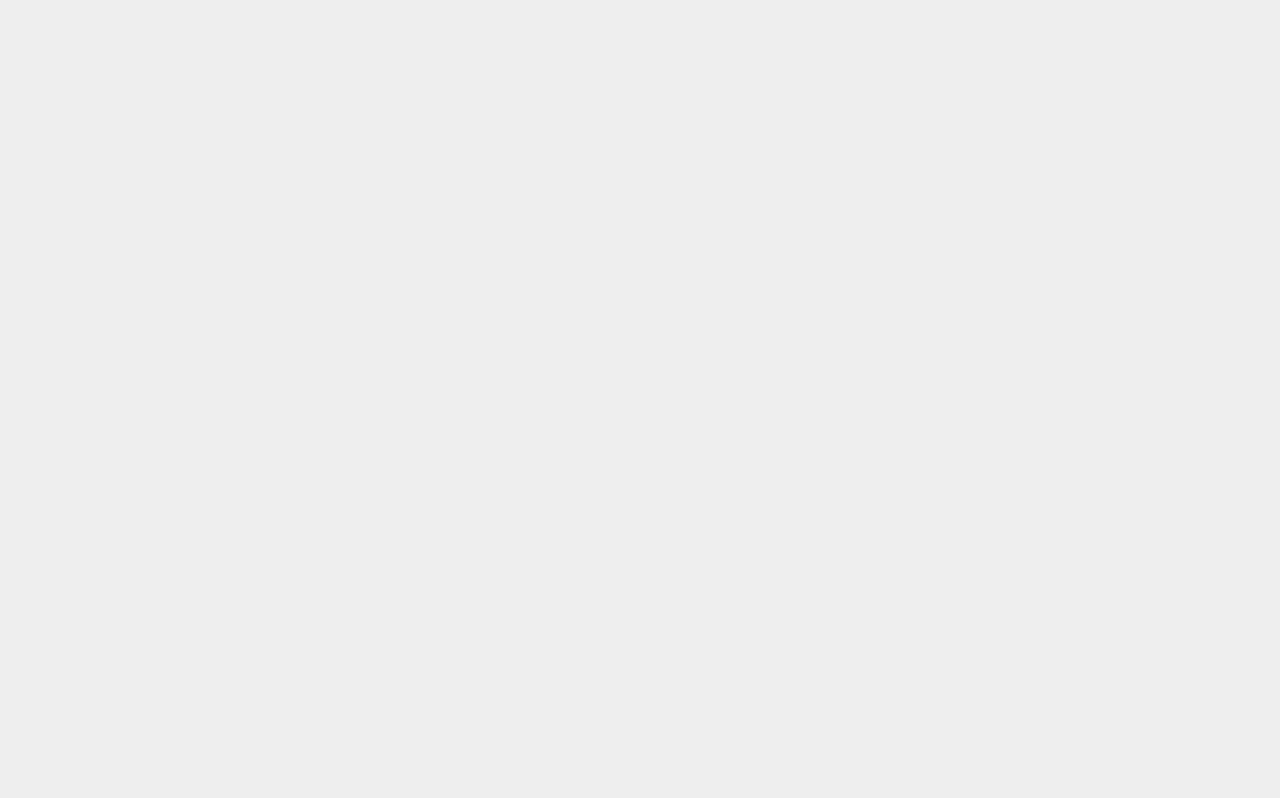
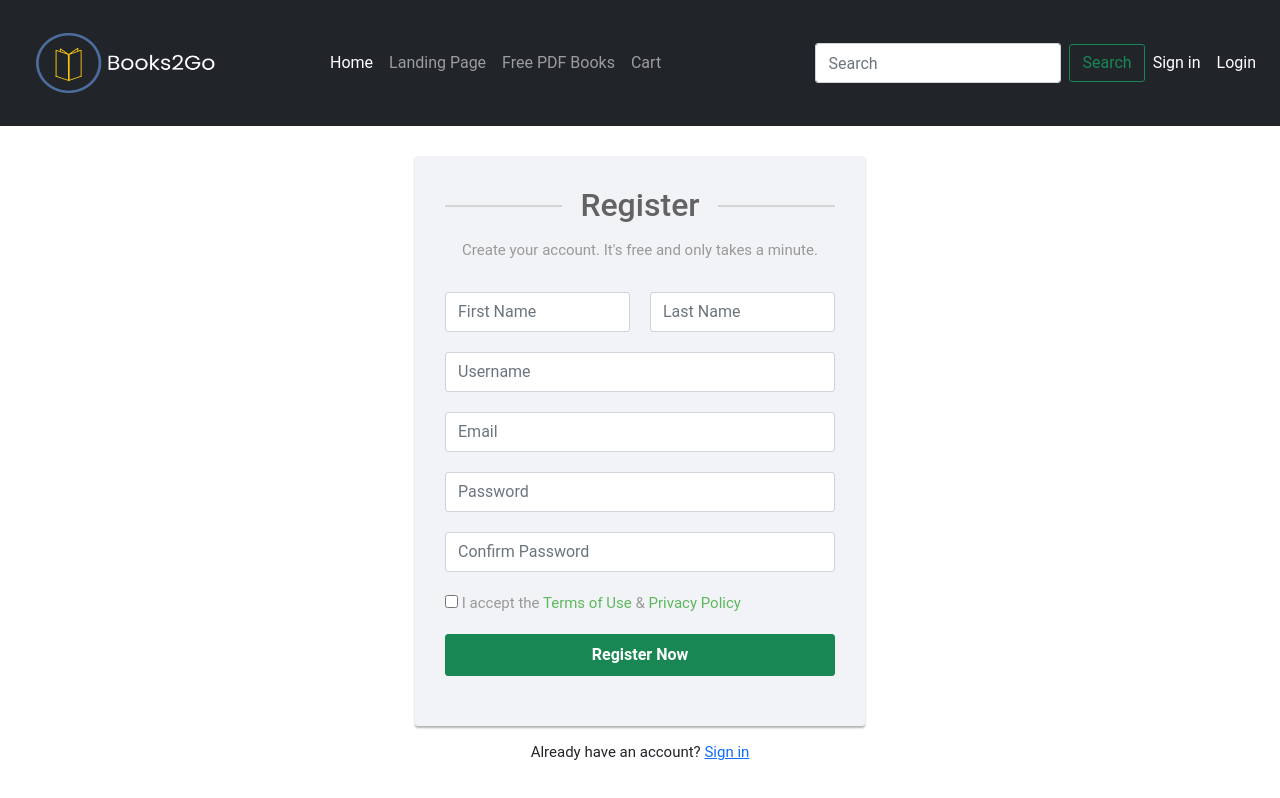
Before and after one commit to e-commerce-cse-442/Books2Go, a React (Create React App) app: page /signup in a window 1280 px wide. Built offline with nearby package versions, Linux system fonts and the light colour scheme.

Commit message:
route to login when you signup and route to home page when you login#71

```diff
--- a/src/App.css
+++ b/src/App.css
@@ -1,30 +1,22 @@
-.searchbar {
-  margin-left: 15%;
-  margin-bottom: 500px;
-  width: 450px;
-}
 .cont {
   background-image: url(./images/book-image.jpeg);
   background-position: center;
   background-size: cover;
   background-repeat: no-repeat;
 }
-
-.header {
-  color: azure;
-  text-align: center;
+.searchbar {
+  margin: 0 auto;
+  display: block;
+  margin-bottom: 200px;
+  margin-top: 40px;
+  width: 450px;
 }
 
-.logo {
-  cursor: pointer;
-  margin: 20px;
-  width: 250px;
-  height: 60px;
-}
+
 
 .adv1 {
-  margin-left: 60%;
-  margin-top: 100px;
+  text-align: center;
+  margin-top: 200px;
   margin-bottom: 40px;
   color: aliceblue;
   font-size: 45px;
@@ -32,12 +24,13 @@
 }
 
 .adv2 {
-  margin-left: 60.3%;
+  margin-top: 40px;
+  text-align: center;
   color: aliceblue;
   font-size: 30px;
   font-weight: bold;
 }
 
-.body {
-  background-color: #f6f7f9;
+.copyright {
+  color: aliceblue;
 }
--- a/src/App.js
+++ b/src/App.js
@@ -1,21 +1,17 @@
 import React from "react";
 import Product from "./components/Product";
-import Button from "./components/Button";
 import "./App.css";
 import "bootstrap/dist/css/bootstrap.min.css";
-import logo from "./images/Logo.png";
-import { Link } from "react-router-dom";
+import Navbar from "./components/Navbar";
 
 function HomeBackground() {
   return (
     <div className="cont">
-      <Link to='/home'>
-        <img class="logo" src={logo} alt="Logo" />
-      </Link>
+      <Navbar />
       <h1 class="adv1"> Your Story Begins Here </h1>
       <h2 class="adv2"> Shop our collection of Books </h2>
       <SearchBar />
-      <Button />
+      <p class = "copyright">&copy; books2go</p>
     </div>
   );
 }
--- a/src/Routing.js
+++ b/src/Routing.js
@@ -2,6 +2,9 @@ import React from 'react';
 import { BrowserRouter as Router, Switch, Route, Link } from "react-router-dom";
 import App from "./App";
 import Home from "./components/Home";
+import Login from "./components/Login";
+import Signup from "./components/Signup";
+
 
 function Routing() {
     return (
@@ -10,6 +13,8 @@ function Routing() {
                 <Switch>
                     <Route path = "/" exact component={App} />
                     <Route path = "/home" component={Home} />
+                    <Route path = "/login" component={Login} />
+                    <Route path = "/signup" component={Signup} />
                 </Switch>
             </div>
         </Router>
--- a/src/components/Home.js
+++ b/src/components/Home.js
@@ -1,6 +1,6 @@
 import React from "react";
 import Marketplace from "./Marketplace";
-import Navbar from "./Navbar";
+import Navbar from "./Navbar"
 
 
 
--- a/src/components/Login.js
+++ b/src/components/Login.js
@@ -2,6 +2,8 @@ import React from "react";
 import { useState } from "react";
 import "./Signup.css";
 import {useHistory} from 'react-router-dom';
+import Navbar from "./Navbar";
+import { Link } from "react-router-dom";
 
 function Login() {
   const [username, setUsername] = useState("");
@@ -35,6 +37,7 @@ function Login() {
 
   return (
     <div>
+      <Navbar />
       <body>
         <div class="signup-form">
           <form onSubmit={handleLogin}>
@@ -72,7 +75,7 @@ function Login() {
             </div>
           </form>
           <div class="text-center">
-            Don't have account yet? <a href="#">Create an account</a>
+            Don't have account yet? <Link to="/signup">Create an account</Link>
           </div>
         </div>
       </body>
--- /dev/null
+++ b/src/components/Navbar.css
@@ -0,0 +1,7 @@
+
+.logo {
+    cursor: pointer;
+    margin: 20px;
+    width: 250px;
+    height: 60px;
+  }
--- a/src/components/Navbar.js
+++ b/src/components/Navbar.js
@@ -1,5 +1,6 @@
 import React from "react";
 import logo from "../images/Logo.png";
+import "./Navbar.css";
 import { Link } from "react-router-dom";
 
 
@@ -8,7 +9,7 @@ function Navbar() {
     <div>
       <nav class="navbar navbar-expand-lg navbar-dark bg-dark">
         <a class="navbar-brand" href="#">
-          <Link to="/">
+          <Link to="/home">
             <img class="logo" src={logo} alt="Logo" />
           </Link>
         </a>
@@ -27,18 +28,18 @@ function Navbar() {
         <div class="collapse navbar-collapse" id="navbarTogglerDemo02">
           <ul class="navbar-nav mr-auto mt-2 mt-lg-0">
             <li class="nav-item active">
-              <a class="nav-link" href="#">
+              <Link to="/home" class="nav-link" href="#">
                 Home <span class="sr-only">(current)</span>
-              </a>
+              </Link>
+            </li>
+            <li class="nav-item">
+              <Link to = "/" class="nav-link" href="#">
+                  Landing Page
+              </Link>
             </li>
             <li class="nav-item">
               <a class="nav-link" href="#">
-                Hottest Deals
-              </a>
-            </li>
-            <li class="nav-item">
-              <a class="nav-link" href="#">
-                Free Book PDF
+                Free PDF Books
               </a>
             </li>
             <li class="nav-item">
@@ -56,6 +57,18 @@ function Navbar() {
             <button class="btn btn-outline-success my-2 my-sm-0" type="submit">
               Search
             </button>
+            <ul class="navbar-nav mr-auto mt-2 mt-lg-0">
+            <li class="nav-item active">
+              <Link to="/signup" class="nav-link" href="#">
+                Sign in
+              </Link>
+            </li>
+            <li class="nav-item active">
+              <Link to="/login" class="nav-link" href="#">
+                Login
+              </Link>
+            </li>
+          </ul>
           </form>
         </div>
       </nav>
--- a/src/components/Popup.css
+++ b/src/components/Popup.css
@@ -15,7 +15,7 @@
   padding: 40px;
   width: 100%;
   max-width: 900px;
-  background-color:  black;
+  background-color:  #ffffff;
 }
 
 .popup-inner .close-btn {
--- a/src/components/Signup.css
+++ b/src/components/Signup.css
@@ -77,7 +77,7 @@ body {
   padding-left: 10px;
 }
 .signup-form a {
-  color: #fff;
+  color: balck;
   text-decoration: underline;
 }
 .signup-form a:hover {
--- a/src/components/Signup.js
+++ b/src/components/Signup.js
@@ -1,17 +1,19 @@
 import React from "react";
 import "./Signup.css";
 import { useState } from "react";
+import Navbar from "./Navbar";
+import {useHistory} from 'react-router-dom';
+import { Link } from "react-router-dom";
 
 
 
 function Signup() {
-  const [LoginPopup, setLoginPopup] = useState(false);
-  const [SignUpPopup, setSignUpPopup] = useState(false);
   const [username, setUsername] = useState("");
   const [password, setPassword] = useState("");
   const [email, setEmail] = useState("");
   const [firstName, setFirstName] = useState("");
   const [lastName, setLastName] = useState("");
+  const history = useHistory();
   const handleSignup = async (e) => {
     e.preventDefault();
     try {
@@ -24,12 +26,16 @@ function Signup() {
 
       const data = await response.json();
       alert(data.message);
+      if (data.message = "Sign-Up Successful"){
+        history.push('/login');
+      }
     } catch (err) {
       console.error(err.message);
     }
   };
   return (
     <div>
+      <Navbar />
       <body>
         <div class="signup-form">
           <form onSubmit={handleSignup}>
@@ -128,7 +134,7 @@ function Signup() {
             </div>
           </form>
           <div class="text-center">
-            Already have an account? <a href="#">Sign in</a>
+            Already have an account? <Link to="/login">Sign in</Link>
           </div>
         </div>
       </body>
```
